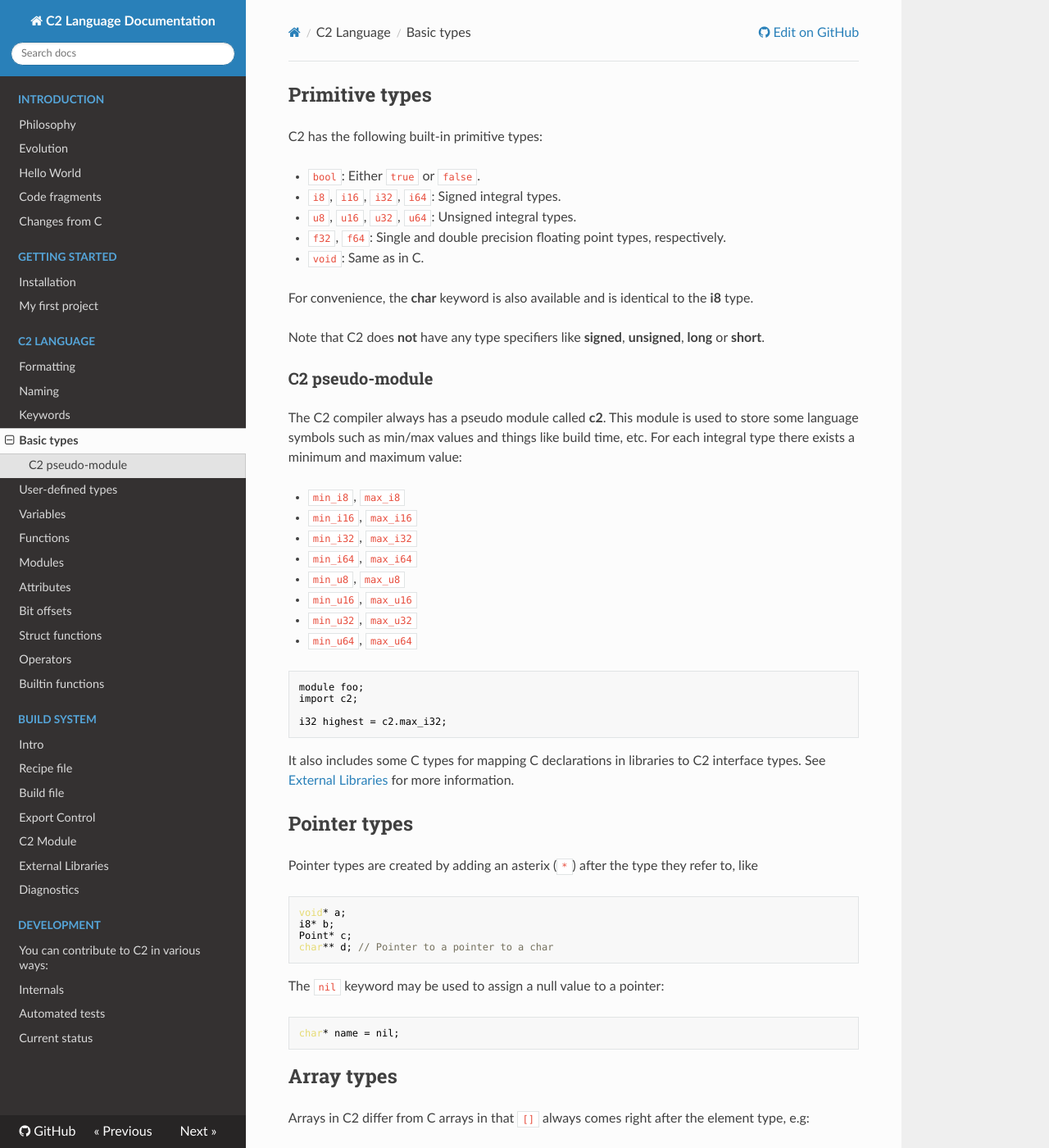
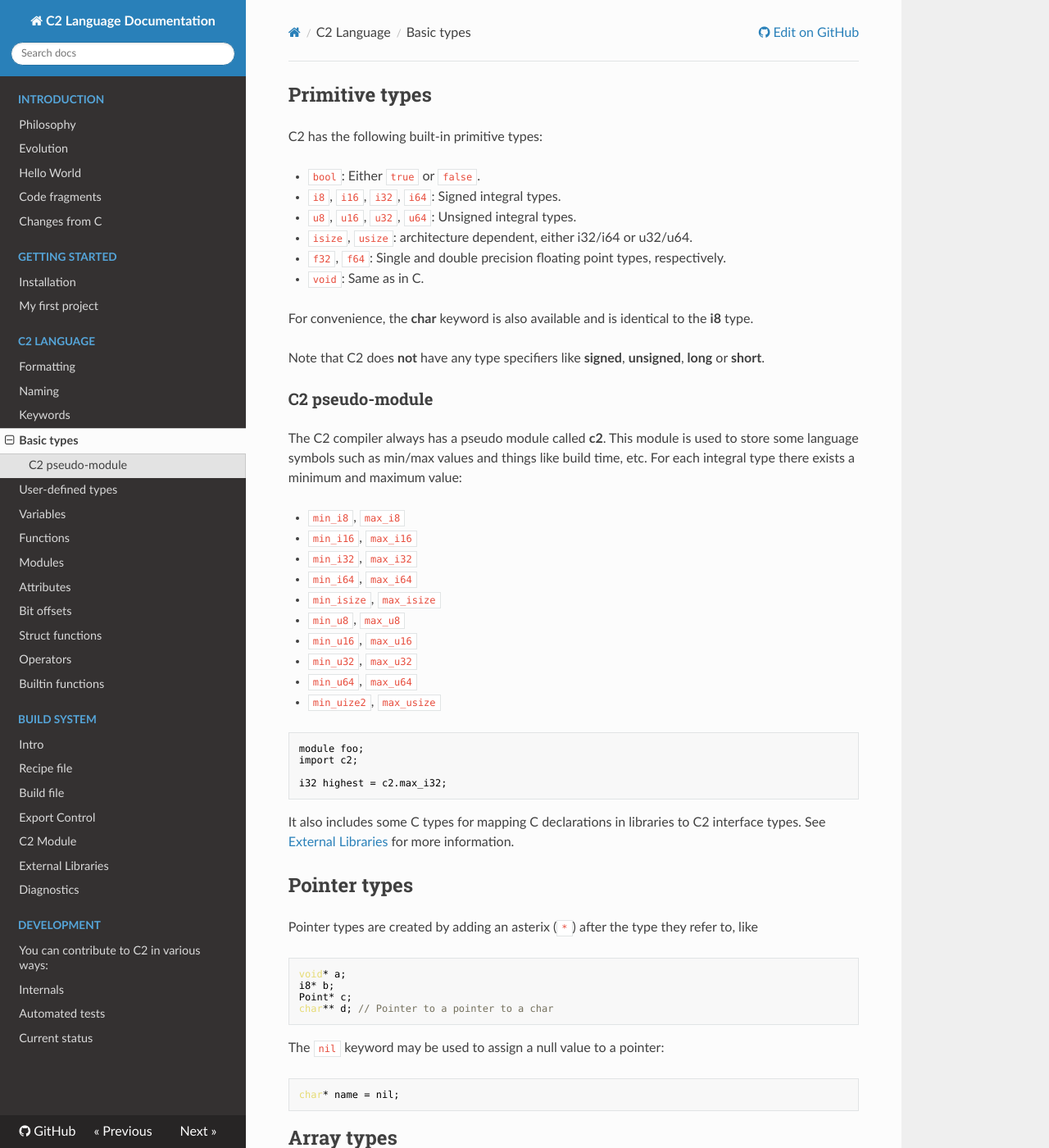
Before and after one commit to c2lang/documentation, an MkDocs documentation site: the page built from documentation/docs/language/basic_types.md, in a window 1280 px wide and 1400 px high. Shown: the whole window at 82% size. Built offline with MkDocs 1.6.1, drawn with Linux system fonts in a browser that asks for light colours; nearby versions of some CDN libraries; old or Windows-style settings are respelled for this version of MkDocs.

Commit message:
docs: added isize/usize documentation

````diff
--- a/documentation/docs/language/basic_types.md
+++ b/documentation/docs/language/basic_types.md
@@ -6,6 +6,7 @@ C2 has the following built-in primitive types:
 * `bool`: Either `true` or `false`.
 * `i8`, `i16`, `i32`, `i64`: Signed integral types.
 * `u8`, `u16`, `u32`, `u64`: Unsigned integral types.
+* `isize`, `usize`: architecture dependent, either i32/i64 or u32/u64.
 * `f32`, `f64`: Single and double precision floating point types, respectively.
 * `void`: Same as in C.
 
@@ -22,10 +23,12 @@ For each integral type there exists a minimum and maximum value:
 * `min_i16`, `max_i16`
 * `min_i32`, `max_i32`
 * `min_i64`, `max_i64`
+* `min_isize`, `max_isize`
 * `min_u8`, `max_u8`
 * `min_u16`, `max_u16`
 * `min_u32`, `max_u32`
 * `min_u64`, `max_u64`
+* `min_uize2`, `max_usize`
 
 ```c
 module foo;
````
